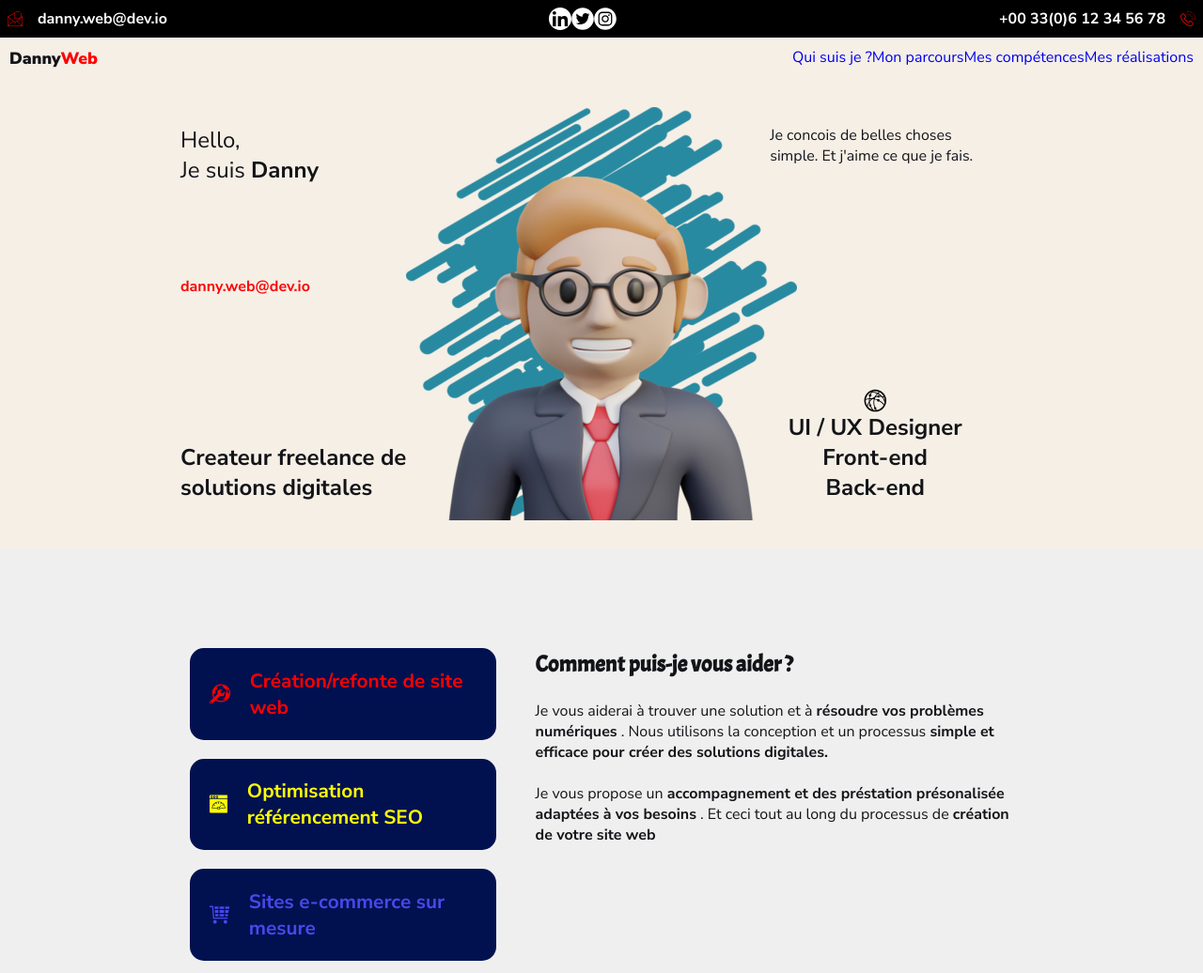
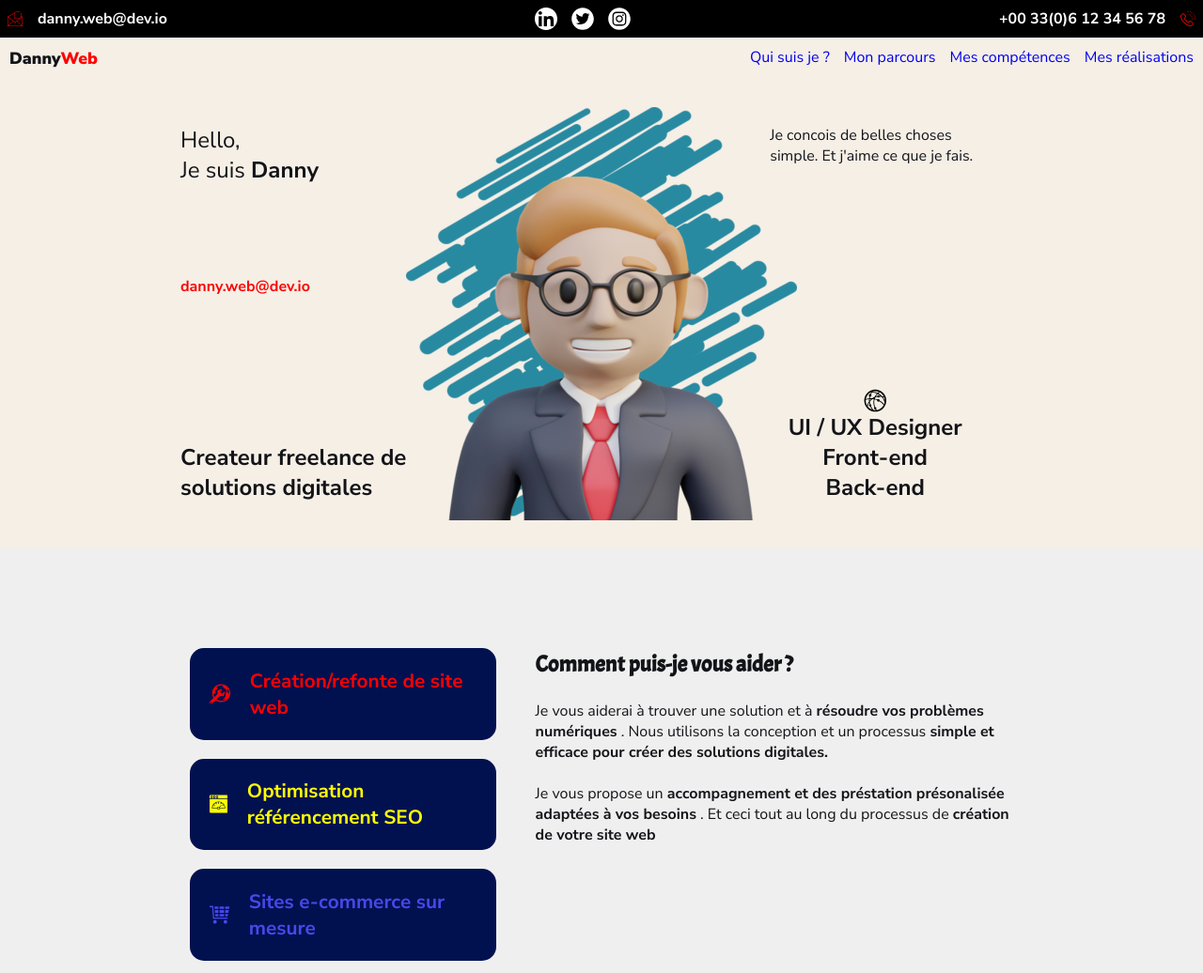
Before and after one commit to pascalloria/believemy-rocket-defi-01-main, a plain HTML site: page index.html in a window 1280 px wide. Shown: the top 1036 px of the page at 94% size. Drawn offline with Linux system fonts and the light colour scheme.

Commit message:
gap icon resaux

```diff
--- a/defaut.css
+++ b/defaut.css
@@ -192,7 +192,7 @@ footer{
 
 .liste_horizontal{
   display: flex;
-  gap: 1,5rem;
+  gap: 1.5rem;
 }
 
 .wrap{
```
